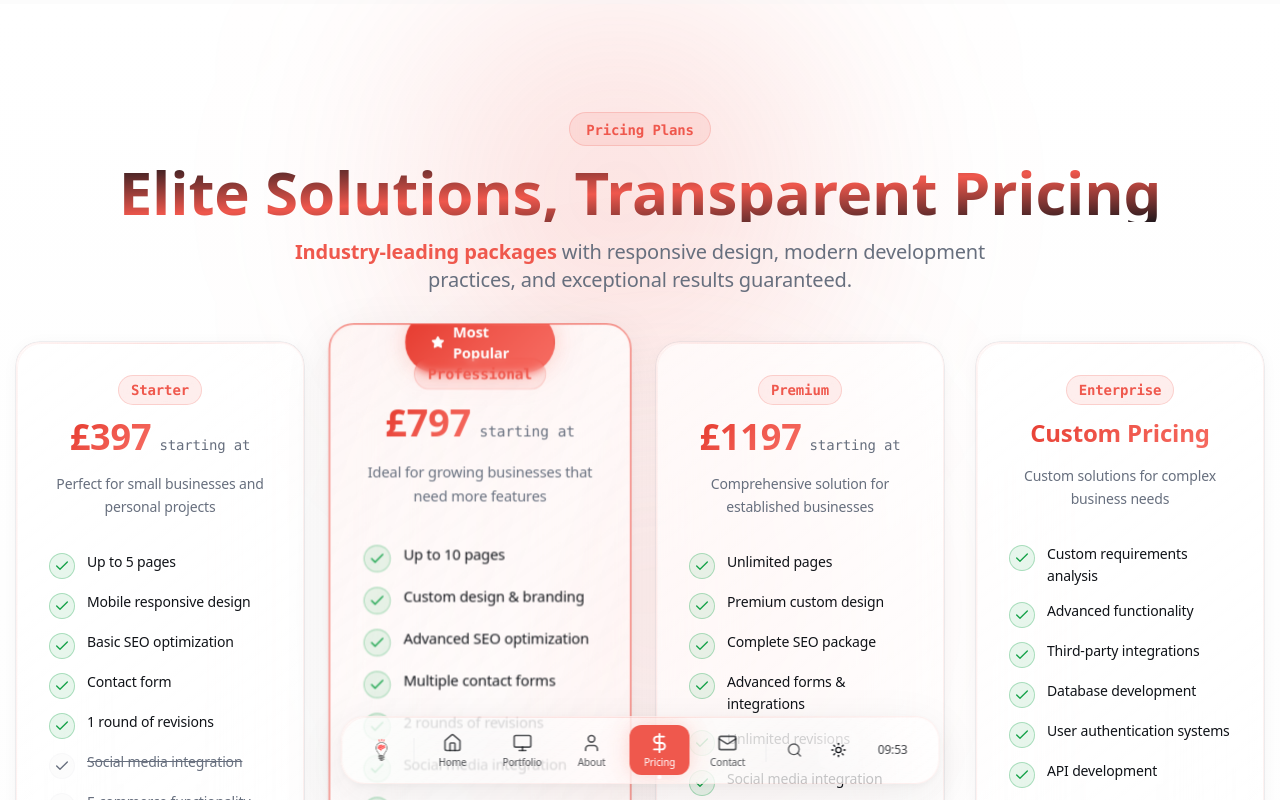
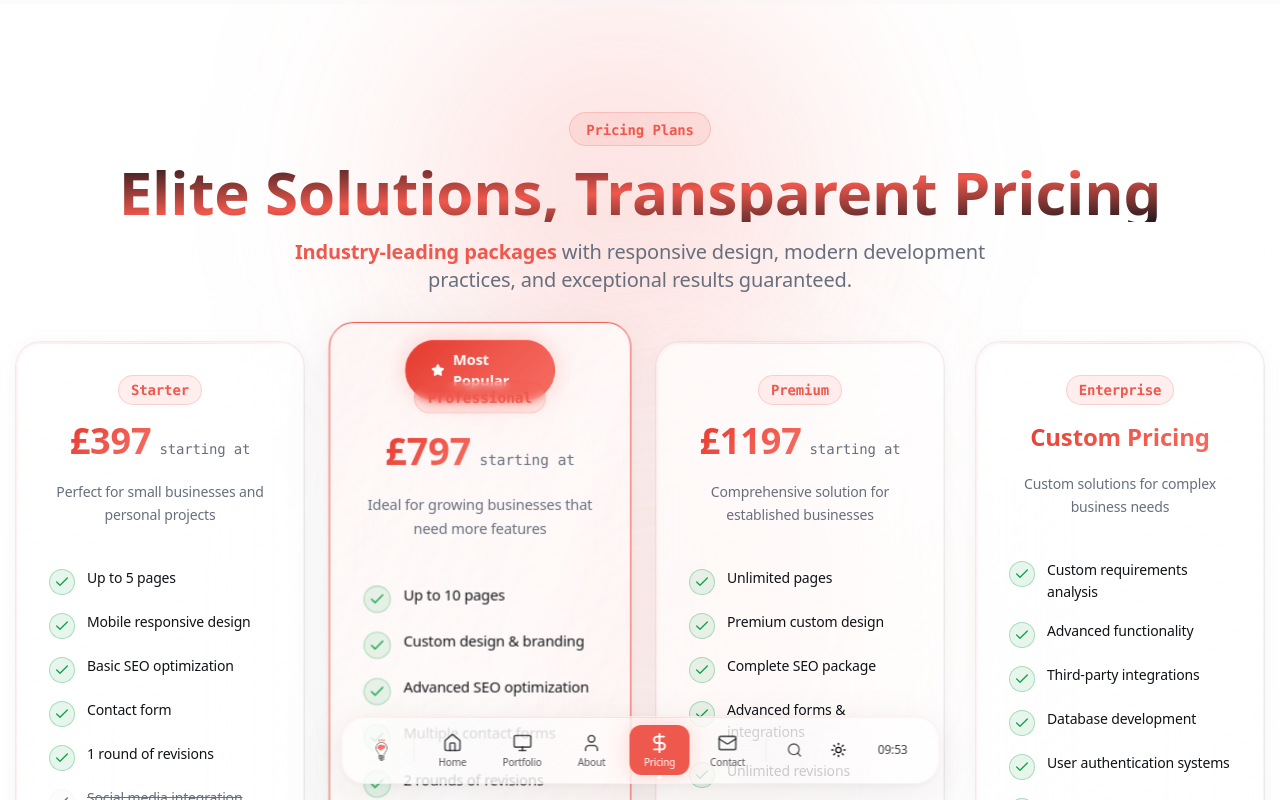
Before and after one commit to JasonArm92/brainbulb-8f9fba47, a React (Vite) app: page /pricing in a window 1280 px wide. Shown: the top 800 px of the page. Built offline with nearby package versions, Linux system fonts and the light colour scheme; the HTML template or start-up script is replaced by a standard one.

Commit message:
Fix pricing card sizing and spacing

```diff
--- a/src/components/PricingCard.tsx
+++ b/src/components/PricingCard.tsx
@@ -27,15 +27,16 @@ export const PricingCard = ({ plan, className, style }: PricingCardProps) => {
   return (
     <div
       className={cn(
-        "relative glass-card rounded-3xl p-8 shadow-glass hover:shadow-premium transition-all duration-500 border border-glass-border group overflow-hidden flex flex-col h-full",
-        plan.popular && "border-primary shadow-premium scale-105",
+        "relative glass-card rounded-3xl p-8 shadow-glass hover:shadow-premium transition-all duration-500 border border-glass-border group overflow-hidden flex flex-col",
+        plan.popular && "border-primary shadow-premium scale-105 pt-14",
+        !plan.popular && "pt-8",
         className
       )}
       style={style}
     >
       {plan.popular && (
         <>
-          <div className="absolute -top-3 left-1/2 transform -translate-x-1/2 z-10">
+          <div className="absolute top-4 left-1/2 transform -translate-x-1/2 z-10">
             <div className="bg-gradient-primary text-primary-foreground px-6 py-2 rounded-full text-sm font-bold flex items-center gap-2 shadow-glow border border-primary/30">
               <Star className="w-4 h-4 fill-current" />
               Most Popular
@@ -49,11 +50,11 @@ export const PricingCard = ({ plan, className, style }: PricingCardProps) => {
         <div className="absolute inset-0 bg-gradient-to-br from-primary/5 via-transparent to-transparent opacity-0 group-hover:opacity-100 transition-opacity duration-500" />
       )}
 
-      <div className="text-center mb-8 relative z-10">
-        <div className="inline-block mb-3 px-3 py-1 rounded-full bg-primary/10 border border-primary/20 backdrop-blur-sm">
+      <div className="text-center mb-10 relative z-10">
+        <div className="inline-block mb-4 px-3 py-1 rounded-full bg-primary/10 border border-primary/20 backdrop-blur-sm">
           <h3 className="text-sm font-mono font-bold text-primary">{plan.name}</h3>
         </div>
-        <div className="mb-4">
+        <div className="mb-5">
           {plan.price === "enquiry" ? (
             <div className="text-2xl font-bold bg-gradient-primary bg-clip-text text-transparent">Custom Pricing</div>
           ) : (
@@ -68,7 +69,7 @@ export const PricingCard = ({ plan, className, style }: PricingCardProps) => {
         <p className="text-muted-foreground text-sm leading-relaxed">{plan.description}</p>
       </div>
 
-      <ul className="space-y-3 mb-8 relative z-10 flex-grow">
+      <ul className="space-y-4 mb-10 relative z-10 flex-grow">
         {plan.features.map((feature, index) => (
           <li key={index} className="flex items-start gap-3 group/feature">
             <div className={cn(
--- a/src/pages/Pricing.tsx
+++ b/src/pages/Pricing.tsx
@@ -96,13 +96,13 @@ export const Pricing = () => {
           </p>
         </div>
 
-        <div className="grid grid-cols-1 md:grid-cols-2 lg:grid-cols-4 gap-8 mb-16">
+        <div className="grid grid-cols-1 md:grid-cols-2 lg:grid-cols-4 gap-8 mb-16 items-stretch">
           {pricingPlans.map((plan, index) => (
             <PricingCard
               key={plan.name}
               plan={plan}
               className={cn(
-                "animate-slide-up-premium hover:scale-105",
+                "animate-slide-up-premium hover:scale-105 h-full",
                 index === 3 ? "md:col-span-2 lg:col-span-1" : ""
               )}
               style={{ animationDelay: `${index * 0.1}s` }}
```
